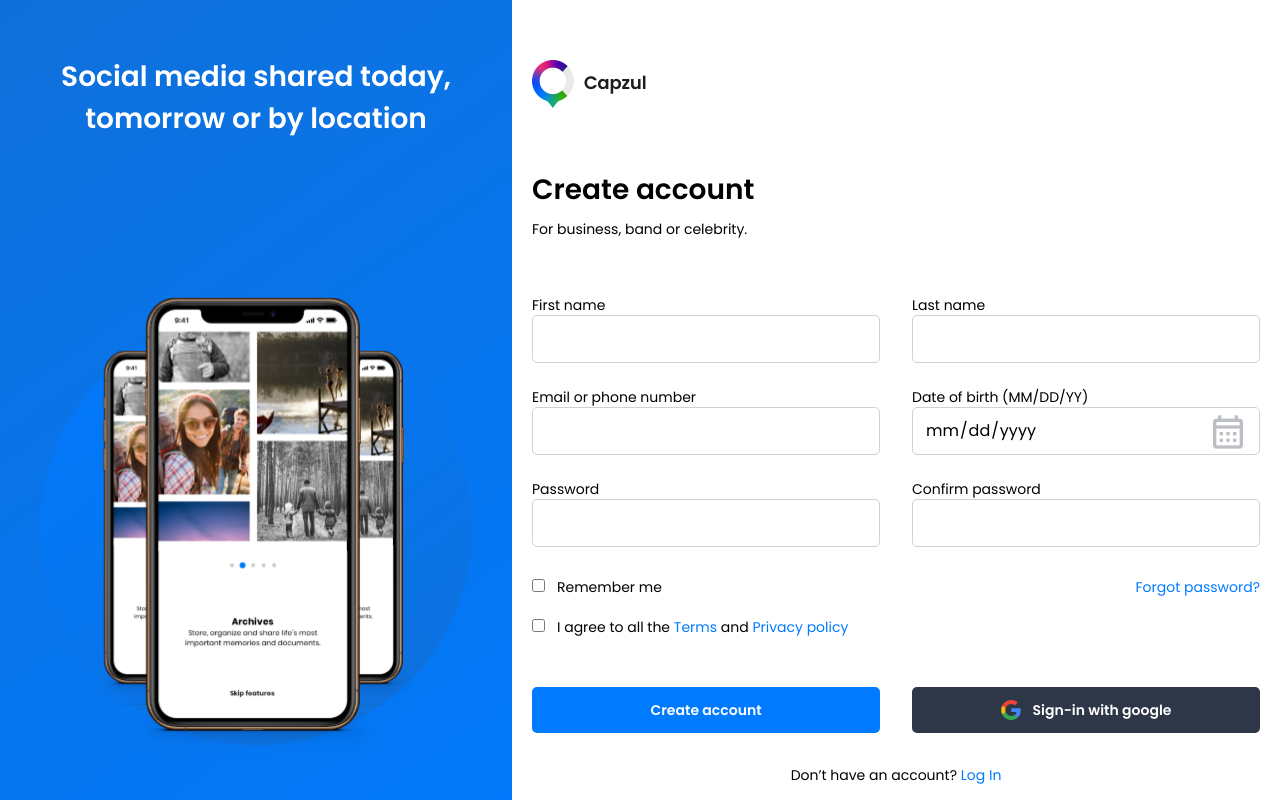
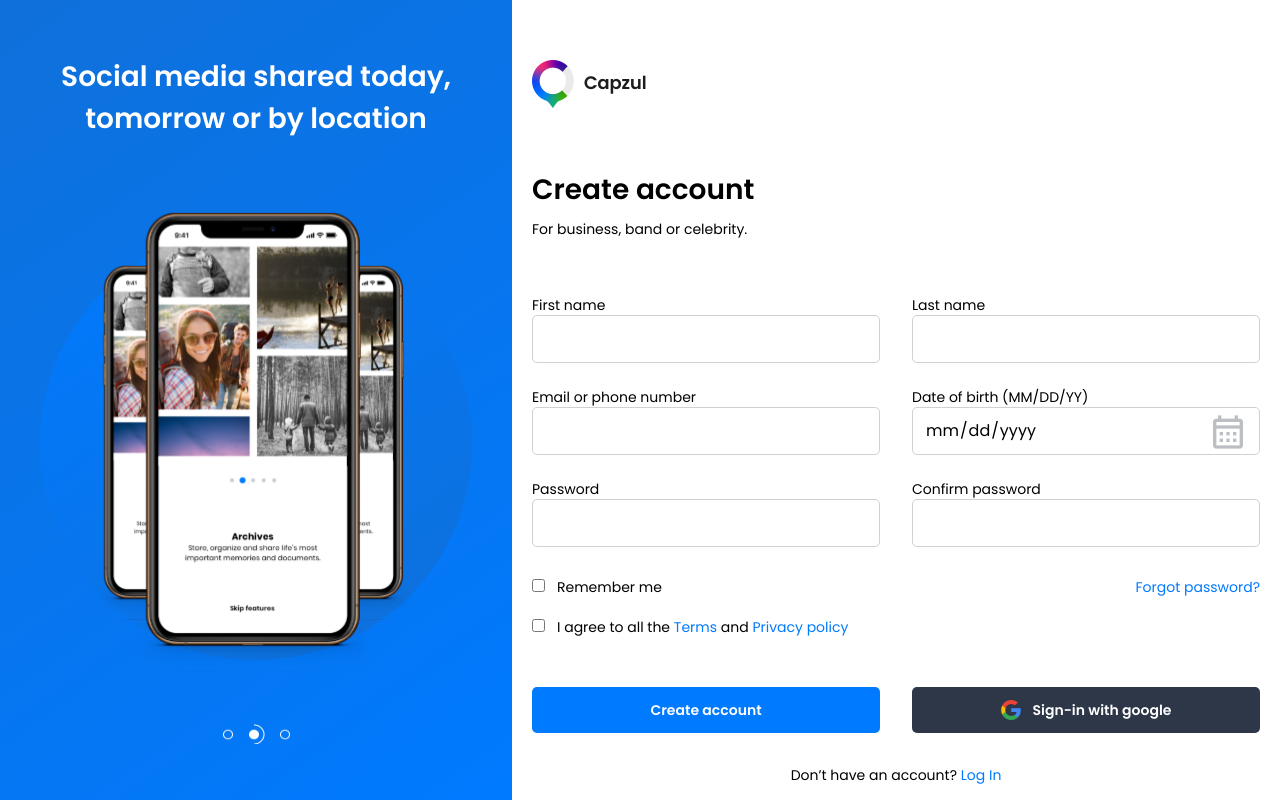
Before and after one commit to HiZeek/pyramid-finance, a React (Vite) app: page / in a window 1280 px wide. Shown: the top 800 px of the page. Built offline with nearby package versions, Linux system fonts and the light colour scheme.

Commit message:
responsive test

```diff
--- a/src/App.jsx
+++ b/src/App.jsx
@@ -5,7 +5,7 @@ import RightSide from "./components/RightSide";
 function App() {
   return (
     <Fragment>
-      <div className="flex w-full h-[970px]">
+      <div className="flex w-full h-screen">
         <LeftSide />
         <RightSide />
       </div>
--- a/src/components/RightSide.jsx
+++ b/src/components/RightSide.jsx
@@ -15,7 +15,7 @@ const RightSide = () => {
     "max-w-[480px] h-12 border border-[#D1D1D1] rounded-[5px] px-3 focus:outline-[#007AFF]";
 
   return (
-    <div className="w-full pb-5 lg:w-3/5 pt-[60px] bg-white px-5 h-full">
+    <div className="w-full pb-5 lg:w-3/5 pt-[60px] bg-white px-5 h-full overflow-scroll">
       <div className="max-w-[750px] m-auto">
         <img src={Logo} alt="Logo" className="w-[114.84px] h-[48px]" />
         <div className="mt-[61px]">
```
